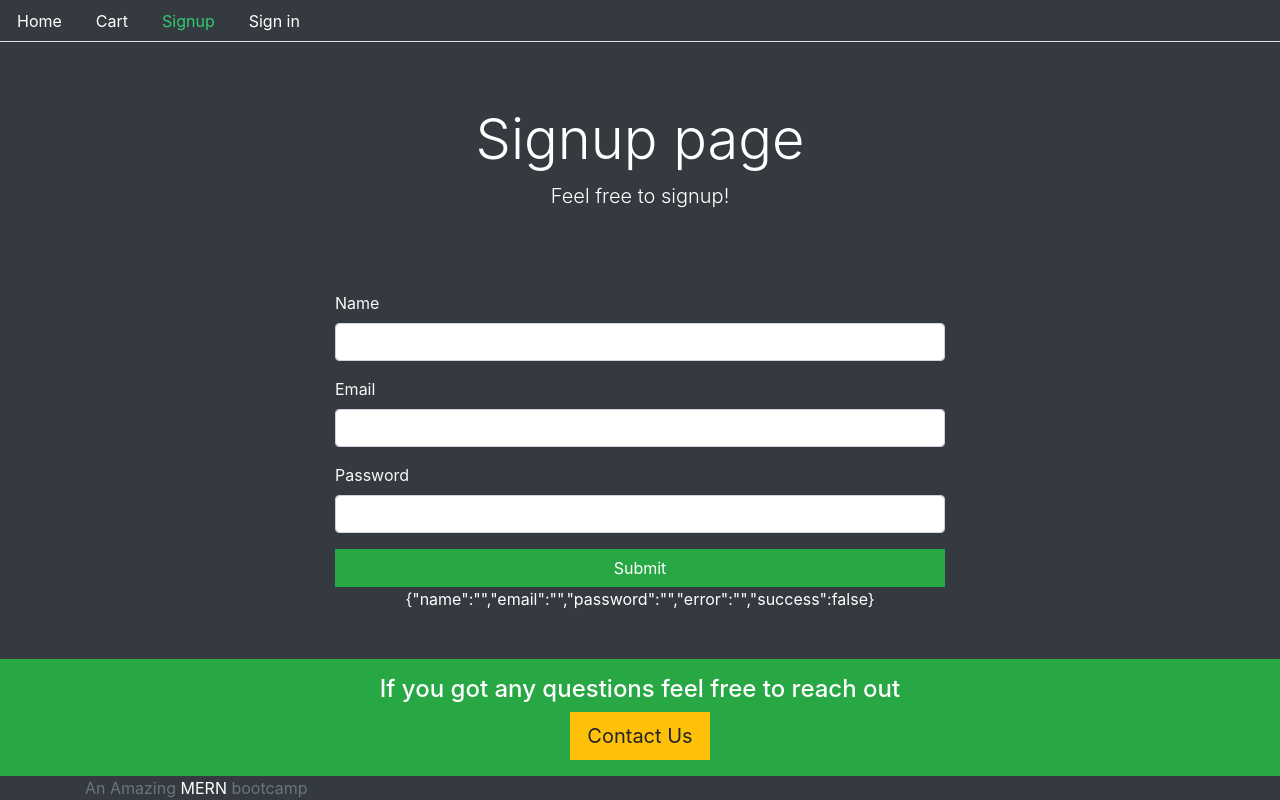
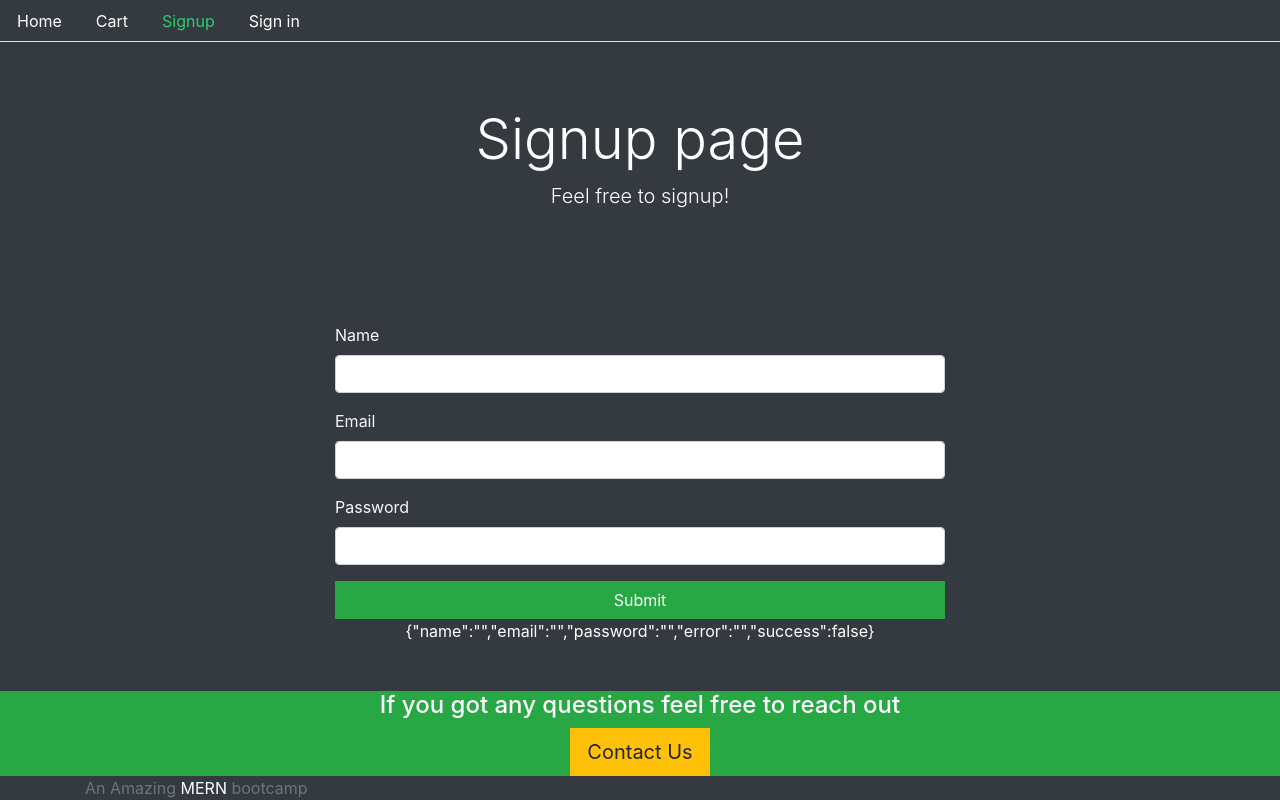
Before and after one commit to abhishekjain35/Tshirt-store, a React (Create React App) app in the folder projfrontend/: page /signup in a window 1280 px wide. Built offline with nearby package versions, Linux system fonts and the light colour scheme; no server answers.

Commit message:
Fixed an minor bug

```diff
--- a/projfrontend/src/core/Base.js
+++ b/projfrontend/src/core/Base.js
@@ -8,17 +8,17 @@ const Base = ({
     children
 }) => {
     return (
-        <div>
+        <div className="overflow-auto">
             <Menu />
             <div className="container-fluid">
-                <div className="jumbotron bg-dark text-white text-center mb-0">
+                <div className="jumbotron bg-dark text-white text-center ">
                     <h3 className="display-4">{title}</h3>
                     <p className="lead">{description}</p>
                 </div>
                 <div className={className}>{children}</div>
             </div>
             <footer className="footer bg-dark mt-auto">
-                <div className="container-fluid bg-success text-white text-center py-3">
+                <div className="container-fluid bg-success text-white text-center">
                     <h4>If you got any questions feel free to reach out</h4>
                     <button className="btn btn-warning btn-lg">
                         Contact Us
--- a/projfrontend/src/user/AdminDashBoard.js
+++ b/projfrontend/src/user/AdminDashBoard.js
@@ -63,7 +63,7 @@ const AdminDashBoard = () => {
         <Base
             title="Welcome to admin area"
             description="Manage all of you product here"
-            className="container bg-success p-4"
+            className="container bg-success p-4 "
         >
             <div className="row">
                 <div className="col-3">{adminLeft()}</div>
```
